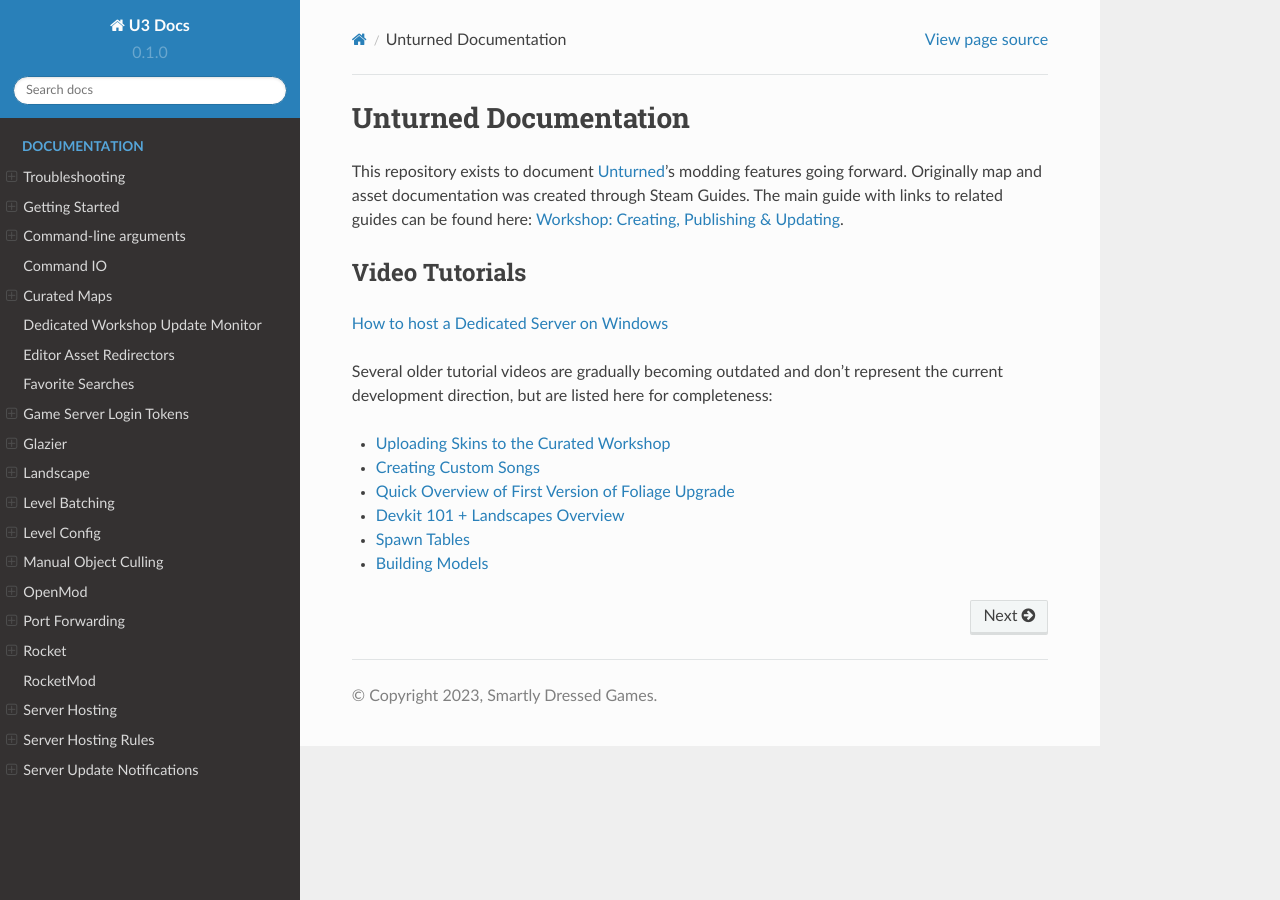
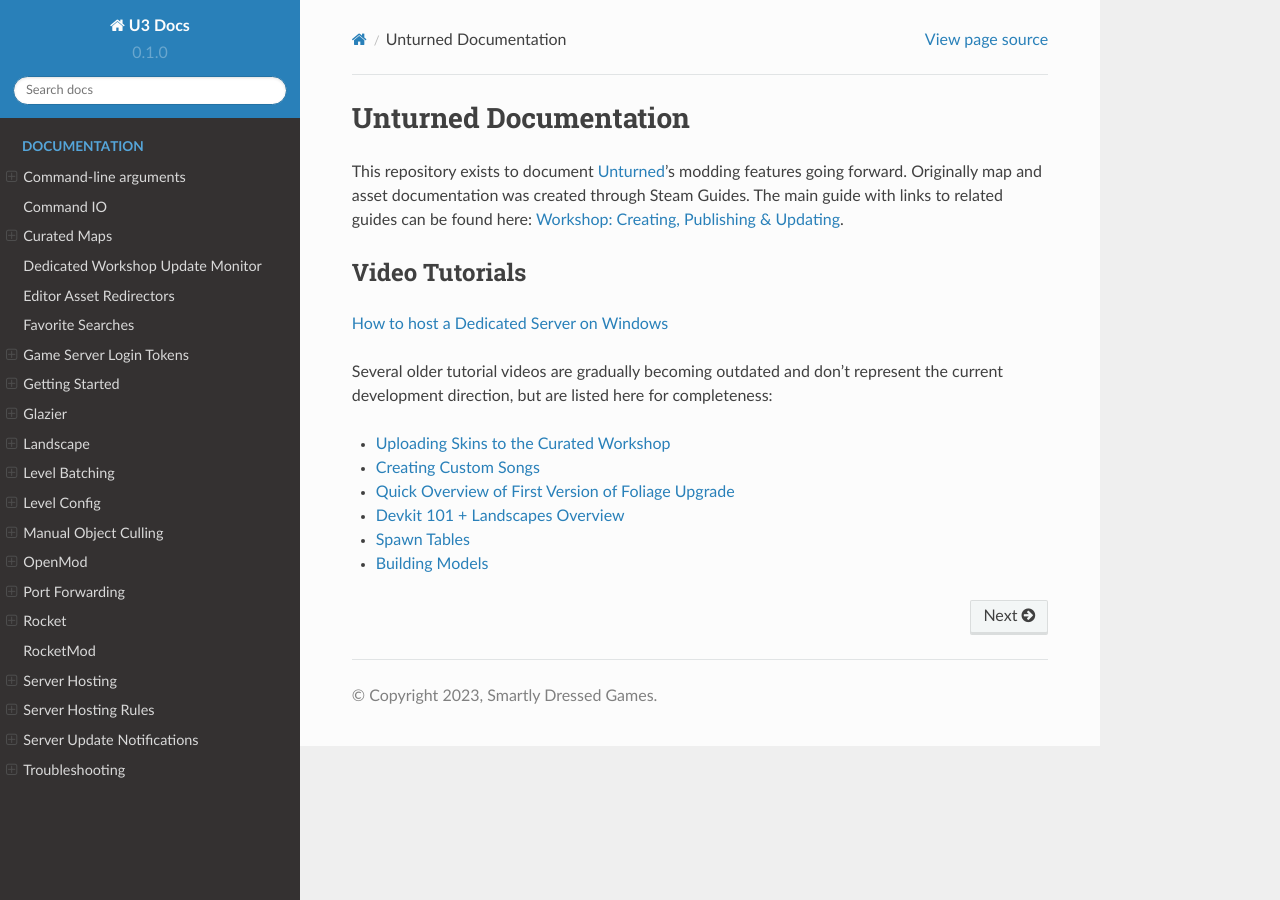
Before and after one commit to MoltonMontro/TestDocs, a Sphinx documentation site: the page built from docs/source/index.rst, in a window 1280 px wide. Built offline with Sphinx 7.4.7 and the Read the Docs theme 2.0.0, drawn with Linux system fonts in a browser that asks for light colours; part of the change alters nothing that is shown.

```diff
--- a/docs/source/index.rst
+++ b/docs/source/index.rst
@@ -30,8 +30,6 @@ Several older tutorial videos are gradually becoming outdated and don't represen
    :maxdepth: 1
    :caption: Documentation
 
-   Troubleshooting
-   GettingStarted
    CommandLine
    CommandIO
    CuratedMaps
@@ -39,6 +37,7 @@ Several older tutorial videos are gradually becoming outdated and don't represen
    EditorAssetRedirectors
    FavoriteSearches
    GameServerLoginTokens
+   GettingStarted
    Glazier
    Landscape
    LevelBatching
@@ -51,3 +50,4 @@ Several older tutorial videos are gradually becoming outdated and don't represen
    ServerHosting
    ServerHostingRules
    ServerUpdateNotifications
+   Troubleshooting
```
